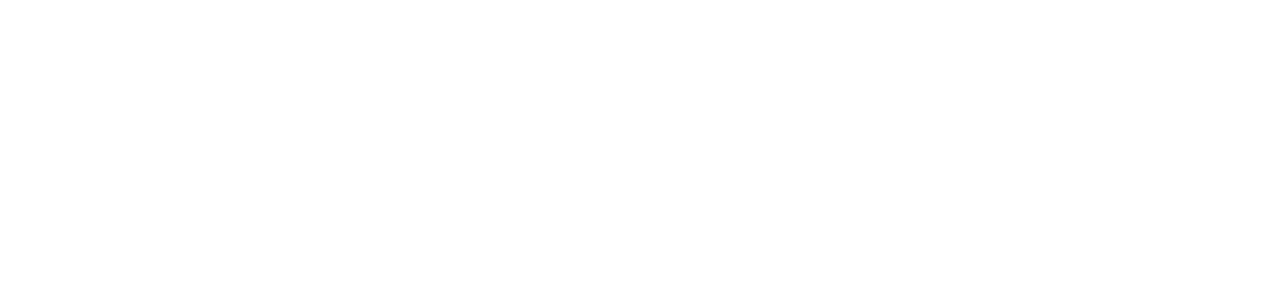
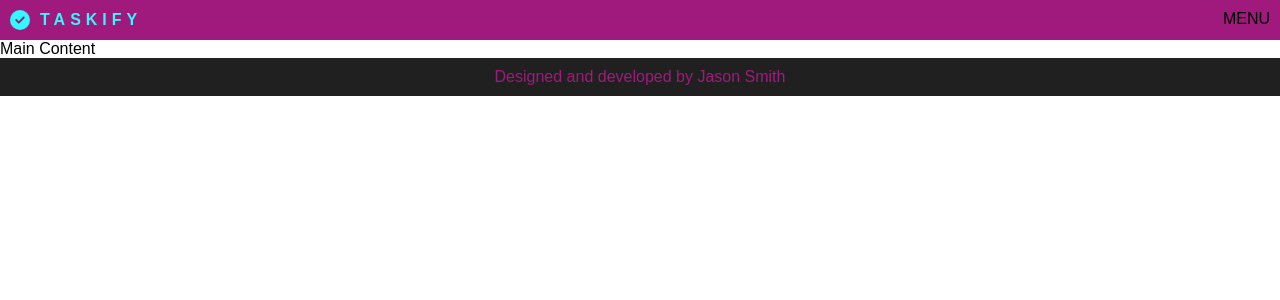
Before and after one commit to Jason-Smith-Code/taskify, a React (Create React App) app: page / in a window 1280 px wide. Shown: the top 300 px of the page. Built offline with nearby package versions, Linux system fonts and the light colour scheme.

Commit message:
blocking out components from my design

```diff
--- a/package.json
+++ b/package.json
@@ -3,6 +3,10 @@
   "version": "0.1.0",
   "private": true,
   "dependencies": {
+    "@fortawesome/fontawesome-svg-core": "^6.1.1",
+    "@fortawesome/free-regular-svg-icons": "^6.1.1",
+    "@fortawesome/free-solid-svg-icons": "^6.1.1",
+    "@fortawesome/react-fontawesome": "^0.1.18",
     "cra-template": "1.1.3",
     "react": "^18.0.0",
     "react-dom": "^18.0.0",
--- /dev/null
+++ b/src/App.css
@@ -0,0 +1,17 @@
+* {
+    box-sizing: border-box;
+    margin: 0;
+    padding: 0;
+}
+
+p {
+    font-family: Arial, Helvetica, sans-serif;
+}
+
+:root {
+    --TumbleWeed: #E09F7D;
+    --SizzlingRed: #EF5D60;
+    --ParadisePink: #EC4067;
+    --Flirt: #A01A7D;
+    --RussianViolet: #311847;
+}
--- a/src/App.js
+++ b/src/App.js
@@ -1,7 +1,15 @@
+import './App.css';
+
+import { Footer } from "./components/layout/footer/Footer";
+import { Header } from "./components/layout/header/Header";
+import { Main } from "./components/layout/main/Main";
+
 function App() {
   return (
     <div className="App">
-
+      <Header />
+      <Main />
+      <Footer />
     </div>
   );
 }
--- a/src/components/layout/footer/Footer.css
+++ b/src/components/layout/footer/Footer.css
@@ -0,0 +1,6 @@
+#Footer {
+    padding: 10px 0;
+    text-align: center;
+    background-color: #202020;
+    color: var(--Flirt);
+}
--- a/src/components/layout/footer/Footer.js
+++ b/src/components/layout/footer/Footer.js
@@ -0,0 +1,9 @@
+import './Footer.css';
+
+export function Footer() {
+    return(
+        <div id="Footer">
+            <p>Designed and developed by Jason Smith</p>
+        </div>
+    )
+}
--- a/src/components/layout/header/Header.css
+++ b/src/components/layout/header/Header.css
@@ -0,0 +1,19 @@
+#header {
+    width: 100%;
+    background-color: var(--Flirt);
+    display: flex;
+    justify-content: space-between;
+    padding: 10px;
+}
+
+#logo-container {
+    display: flex;
+    align-items: center;
+    color: rgb(51, 248, 255)
+}
+
+#logo-text {
+    font-weight: 900;
+    letter-spacing: 5px;
+    margin-left: 10px;
+}
--- a/src/components/layout/header/Header.js
+++ b/src/components/layout/header/Header.js
@@ -0,0 +1,16 @@
+import './Header.css';
+import { FontAwesomeIcon } from '@fortawesome/react-fontawesome'
+import { faCircleCheck } from '@fortawesome/free-solid-svg-icons';
+
+export function Header() {
+    return(
+        <div id="header">
+            <div id="logo-container">
+                <FontAwesomeIcon icon={faCircleCheck} size="lg" />
+                <p id="logo-text">TASKIFY</p>
+            </div>
+            {/* Menu */}
+            <p>MENU</p>
+        </div>
+    )
+}
--- a/src/components/layout/main/Main.js
+++ b/src/components/layout/main/Main.js
@@ -0,0 +1,7 @@
+export function Main() {
+    return(
+        <p>
+            Main Content
+        </p>
+    )
+}
```
Also changed, not shown: 1 other file (tests, documents, lock files or other folders).
